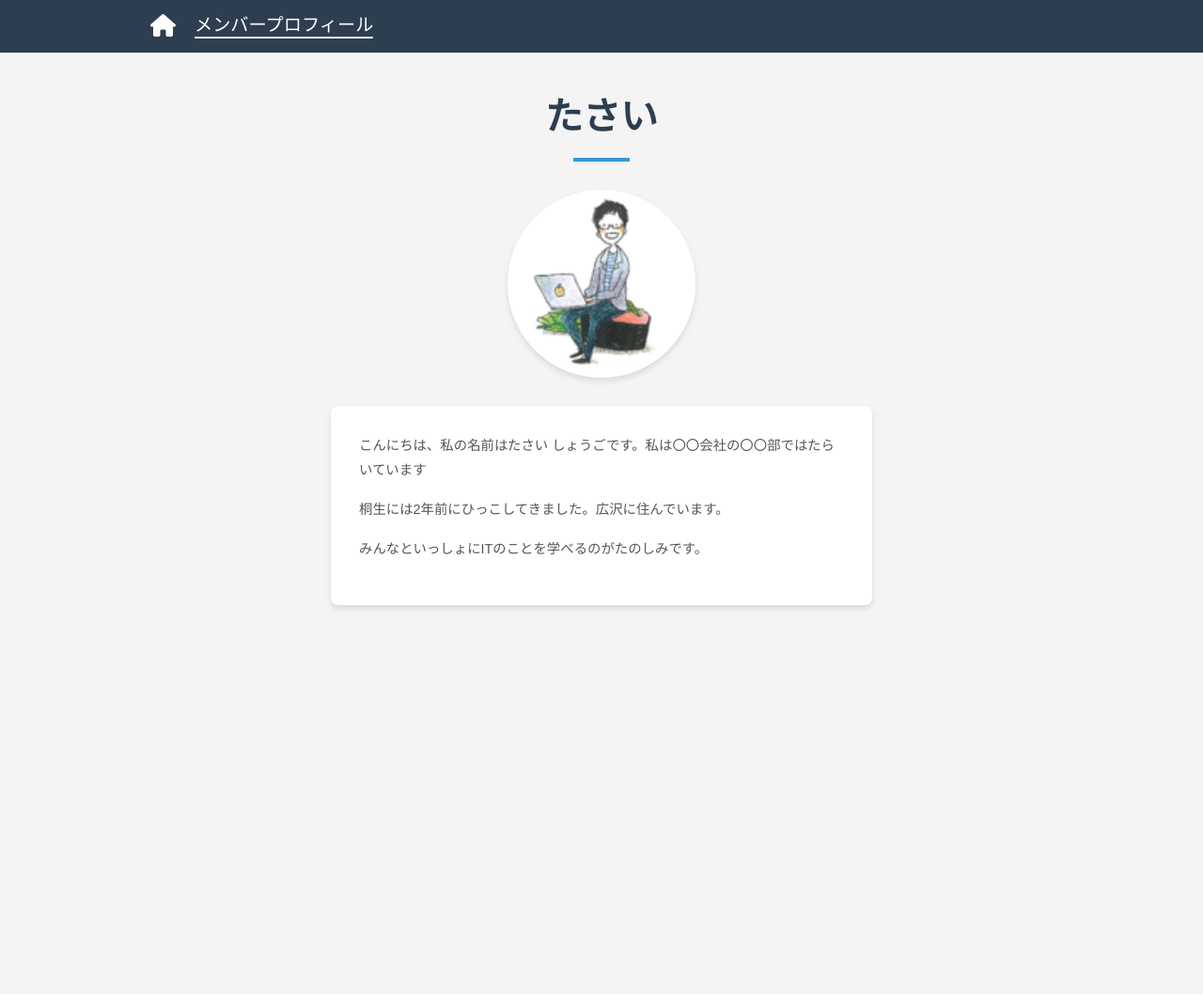
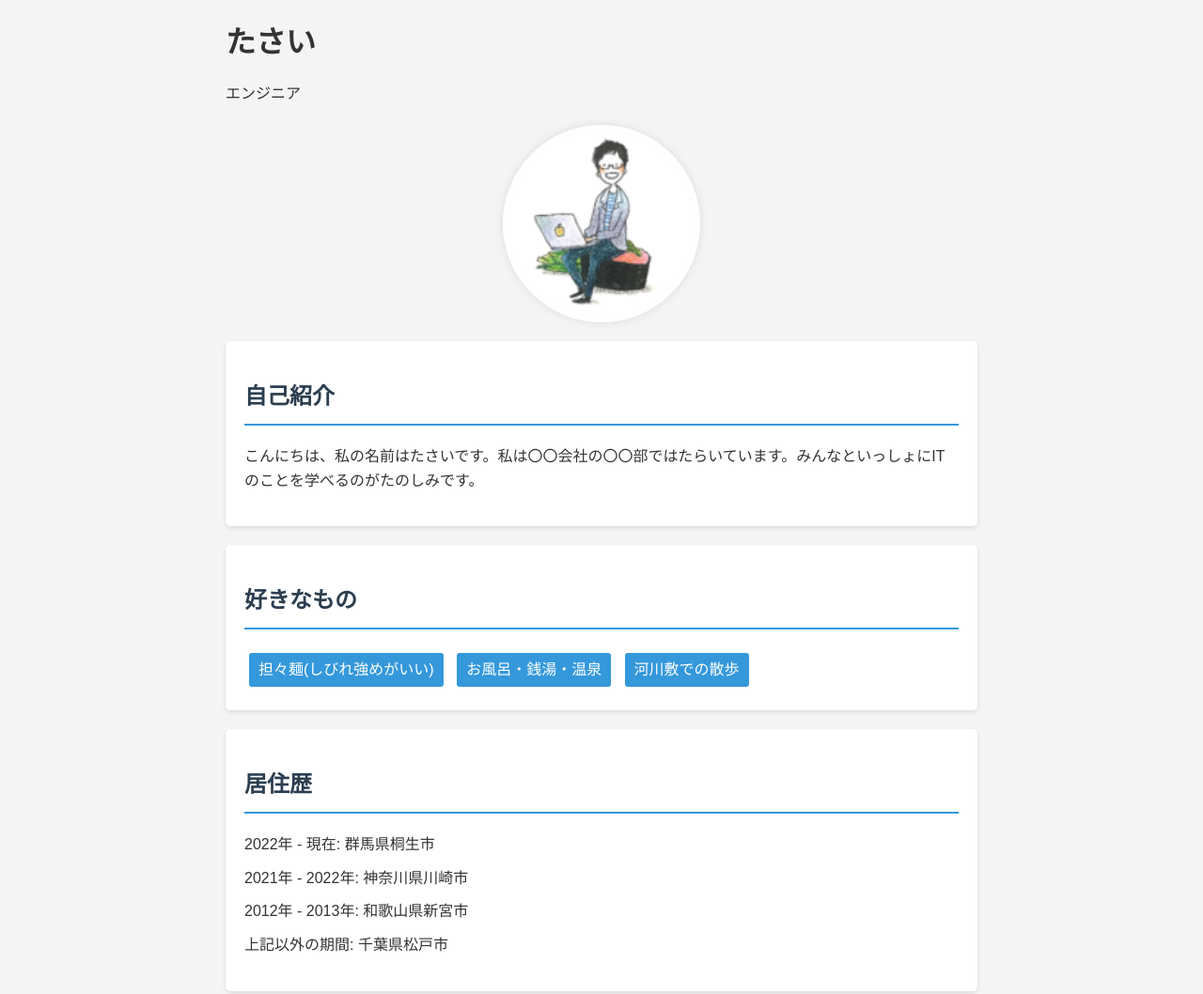
Before and after one commit to kit-labo/profiles, a plain HTML site: page users/tasai/profile.html in a window 1280 px wide. Shown: the top 1058 px of the page at 94% size. Before the commit the page ends 800 px from the top, so only its background shows below. Drawn offline with nearby package versions, Linux system fonts and the light colour scheme; files that its build step writes are made by us from their sources; files whose address does not match are found by name.

Commit message:
サンプルhtmlを他の子供達に実際に利用してもらっているhtml準拠に変更

```diff
--- a/users/tasai/profile.css
+++ /dev/null
@@ -1,106 +0,0 @@
-body {
-    font-family: 'Helvetica Neue', Arial, sans-serif;
-    background-color: #f4f4f4;
-    color: #333;
-    padding-top: 60px;
-}
-
-.header {
-    background-color: #2c3e50;
-    color: white;
-    padding: 10px 0;
-    position: fixed;
-    top: 0;
-    left: 0;
-    right: 0;
-    z-index: 1000;
-}
-
-.header-container {
-    display: flex;
-    align-items: center;
-    max-width: 1000px;
-    margin: 0 auto;
-    padding: 0 20px;
-}
-
-.home-icon {
-    font-size: 24px;
-    color: white;
-    text-decoration: none;
-    margin-right: 20px;
-}
-
-.home-icon:hover {
-    color: #3498db;
-}
-
-.header-title {
-    font-size: 1.2rem;
-    color: white;
-    margin: 0;
-    padding-bottom: 0;
-}
-
-.container {
-    max-width: 1000px;
-    margin: 0 auto;
-    padding: 40px 20px;
-}
-
-h1 {
-    font-size: 2.5rem;
-    font-weight: 700;
-    color: #2c3e50;
-    margin-bottom: 30px;
-    text-align: center;
-    position: relative;
-}
-
-h1::after {
-    content: '';
-    display: block;
-    width: 60px;
-    height: 4px;
-    background-color: #3498db;
-    margin: 20px auto 0;
-}
-
-h2 {
-    font-size: 1.8rem;
-    color: #2c3e50;
-    margin-bottom: 20px;
-    padding-bottom: 10px;
-    border-bottom: 2px solid #ecf0f1;
-}
-
-.profile-image {
-    width: 200px;
-    height: 200px;
-    object-fit: cover;
-    border-radius: 50%;
-    margin: 0 auto 30px;
-    display: block;
-    box-shadow: 0 4px 6px rgba(0, 0, 0, 0.1);
-}
-
-.profile-content {
-    background-color: white;
-    border-radius: 8px;
-    box-shadow: 0 4px 6px rgba(0, 0, 0, 0.1);
-    padding: 30px;
-    width: 60%;
-    margin: 0 auto;
-}
-
-.profile-text {
-    font-size: 0.9rem;
-    line-height: 1.8;
-    color: #555;
-}
-
-@media (max-width: 768px) {
-    .profile-content {
-        width: 100%;
-    }
-}
--- a/users/tasai/profile.html
+++ b/users/tasai/profile.html
@@ -2,38 +2,47 @@
 <html lang="ja">
 
 <head>
-    <meta charset="UTF-8">
-    <meta name="viewport" content="width=device-width, initial-scale=1.0">
-    <title>メンバープロフィール</title>
-    <link href="https://cdn.jsdelivr.net/npm/bootstrap@5.3.0-alpha1/dist/css/bootstrap.min.css" rel="stylesheet">
-    <link href="https://cdnjs.cloudflare.com/ajax/libs/font-awesome/6.0.0-beta3/css/all.min.css" rel="stylesheet">
-    <link rel="stylesheet" href="./profile.css">
+    <link rel="stylesheet" href="style.css">
 </head>
 
 <body>
-    <header class="header">
-        <div class="header-container">
-            <a href="/index.html" class="home-icon">
-                <i class="fas fa-home"></i>
-            </a>
-            <h2 class="header-title">メンバープロフィール</h2>
+    <h1>たさい</h1>
+    <p>エンジニア</p>
+
+    <img src="image.png" alt="プロフィール画像" class="profile-image fade-in">
+
+    <section class="self-introducation">
+        <h2>自己紹介</h2>
+        <p>こんにちは、私の名前はたさいです。私は〇〇会社の〇〇部ではたらいています。みんなといっしょにITのことを学べるのがたのしみです。</p>
+    </section>
+
+    <section class="favorites">
+        <h2>好きなもの</h2>
+        <div>
+            <span class="skill">担々麺(しびれ強めがいい)</span>
+            <span class="skill">お風呂・銭湯・温泉</span>
+            <span class="skill">河川敷での散歩</span>
         </div>
-    </header>
+    </section>
 
-    <div class="container">
-        <h1>たさい</h1>
+    <section class="residences">
+        <h2>居住歴</h2>
+        <ul>
+            <li>2022年 - 現在: 群馬県桐生市</li>
+            <li>2021年 - 2022年: 神奈川県川崎市</li>
+            <li>2012年 - 2013年: 和歌山県新宮市</li>
+            <li>上記以外の期間: 千葉県松戸市</li>
+        </ul>
+    </section>
 
-        <img src="/users/tasai/image.png" alt="[田斉 省吾]のプロフィール画像" class="profile-image">
-
-        <div class="profile-content">
-            <div class="profile-text">
-                <p>こんにちは、私の名前はたさい しょうごです。私は〇〇会社の〇〇部ではたらいています</p>
-                <p>桐生には2年前にひっこしてきました。広沢に住んでいます。</p>
-                <p>みんなといっしょにITのことを学べるのがたのしみです。</p>
-            </div>
-        </div>
-    </div>
-
+    <section class="hobby">
+        <h2>趣味</h2>
+        <ul>
+            <li>家庭菜園</li>
+            <li>読書</li>
+            <li>プログラミング</li>
+        </ul>
+    </section>
 </body>
 
 </html>
```
